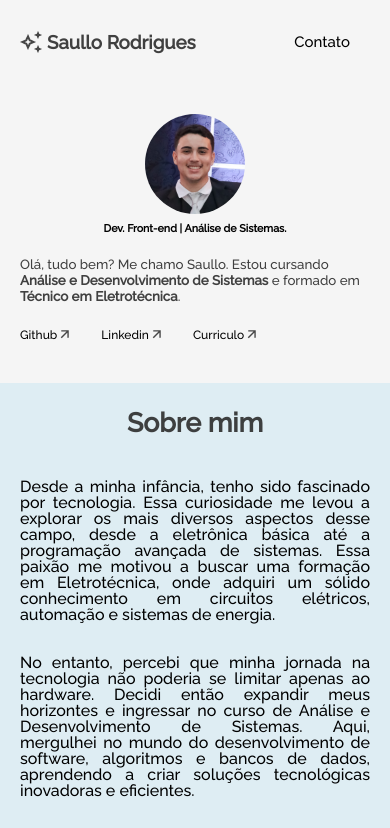
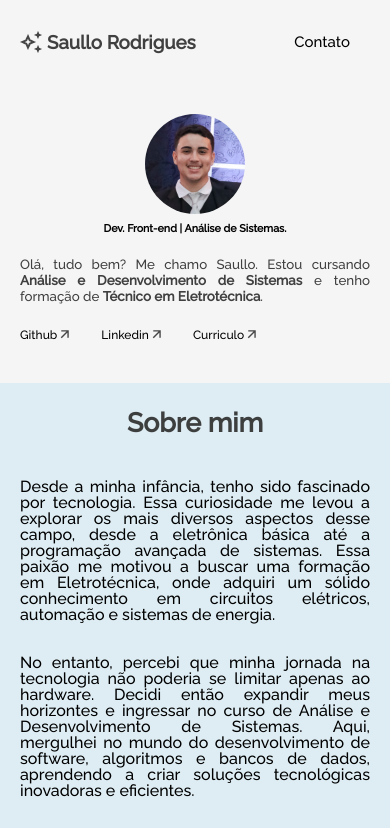
Before and after one commit to devsaullo/challenge-one-portfolio-br, a plain HTML site: page index.html in a window 390 px wide. Shown: the top 828 px of the page. Drawn offline with Linux system fonts and the light colour scheme.

Commit message:
adjusted responsive mobile.

```diff
--- a/index.html
+++ b/index.html
@@ -36,7 +36,7 @@
                 <div class="title__container">
                     <h2 class="title__bio">Dev. Front-end | Análise de Sistemas.</h2>
                     <h3 class="title__subsection">Olá, tudo bem? Me chamo Saullo. Estou cursando <strong>Análise e
-                            Desenvolvimento de Sistemas</strong> e formado em <strong>Técnico em Eletrotécnica</strong>.
+                            Desenvolvimento de Sistemas</strong> e tenho formação de <strong>Técnico em Eletrotécnica</strong>.
                     </h3>
                     <ul class="title__network">
                         <!-- Ponha os links de suas redes sociais favoritas -->
--- a/style.css
+++ b/style.css
@@ -419,7 +419,6 @@ section.footer {
 /*Mobile*/
 @media (max-width: 767px) {
 
-
     section.menu {
         margin: 0 10px 30px;
         padding: 0 10px;
@@ -456,6 +455,7 @@ section.footer {
     }
 
     section .title__subsection {
+        text-align: justify;
         line-height: normal;
         width: 100%;
         font-size: 10pt;
```
Also changed, not shown: 1 other file.
